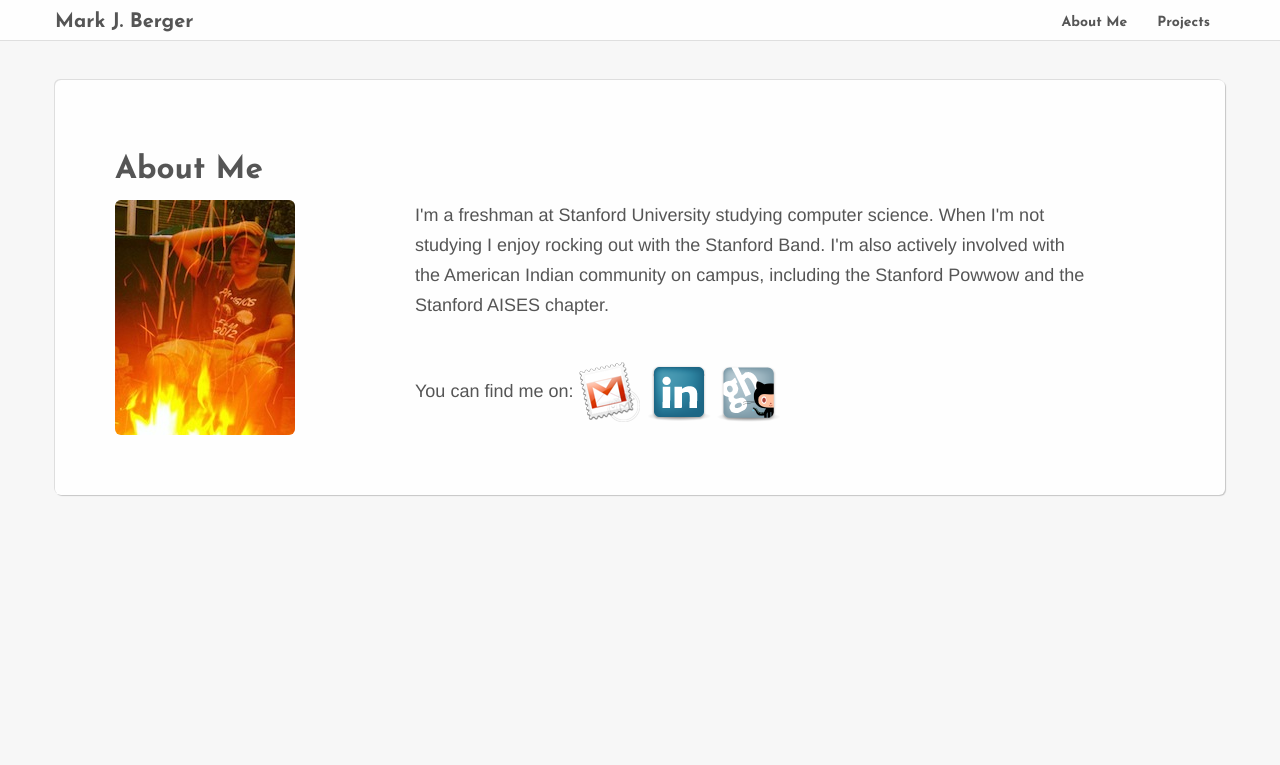
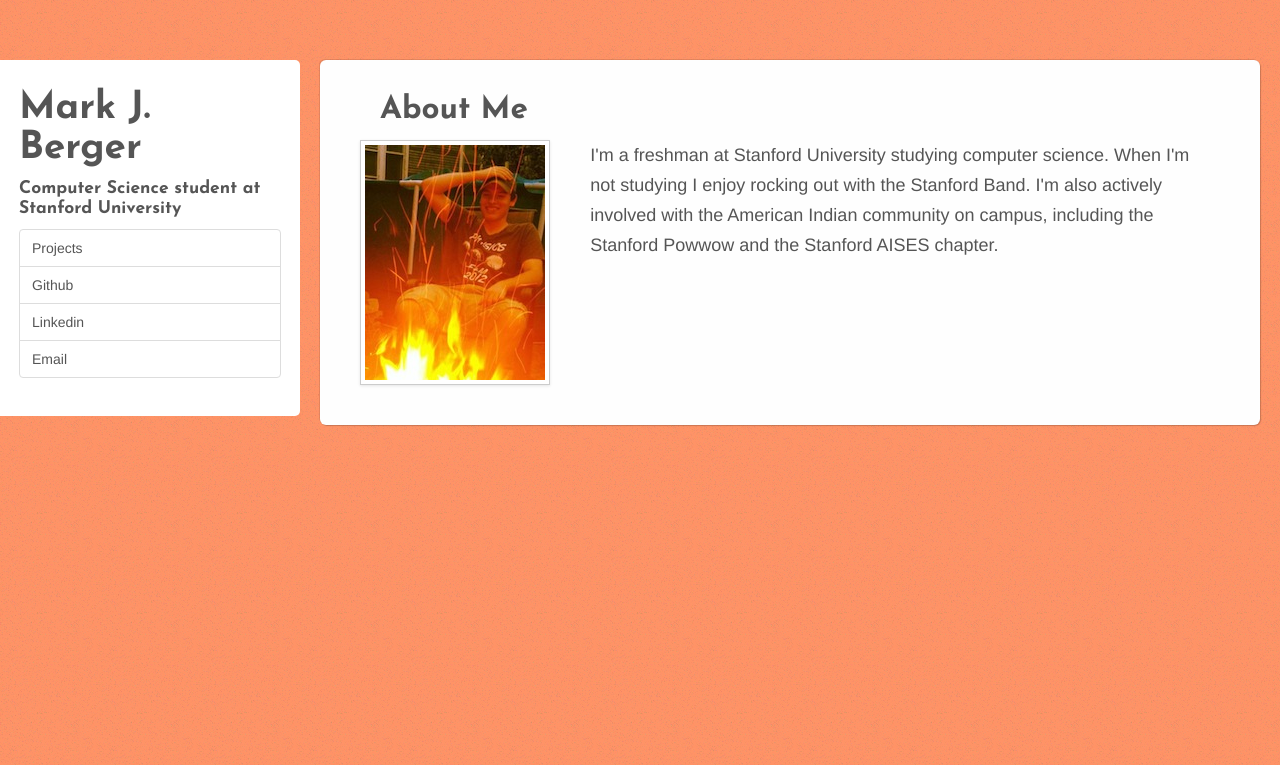
Before and after one commit to markberger/markjberger.com, a Flask app: page / in a window 1280 px wide. Shown: the top 765 px of the page. Run offline with Flask 2, Linux system fonts and the light colour scheme; some libraries are stand-ins or nearby versions.

Commit message:
Redesigns site

```diff
--- /dev/null
+++ b/static/css/markjberger.css
@@ -0,0 +1,56 @@
+body {
+	padding-top: 60px;
+	background-color: #ff9366;
+	background-image: url('/static/img/noise.png');
+}
+
+.hero-unit {
+	padding-top: 20px;
+	padding-bottom: 20px;
+}
+
+.well {
+	border: 0px;
+	border-top-right-radius: 5px;
+	border-bottom-right-radius: 5px;
+	margin-left: -20px;
+	margin-right: -10px;
+	margin-bottom: 20px;
+
+	box-shadow: none;
+	-webkit-box-shadow: none;
+	-moz-box-shadow: none;
+}
+.content {
+	width: inherit;
+}
+.nav-tabs > li > a {
+	background-color: white;
+}
+
+.nav-tabs > li > a:hover {
+	background-color: #f7f7f7;
+}
+
+.brand {
+	color: inherit;
+}
+
+.brand:hover {
+	text-decoration: none;
+}
+
+#me {
+	margin-left: -20px;
+	margin-bottom: 20px;
+}
+
+@media (max-width: 767px) {
+	.content {
+		padding-top: 170px;
+	}
+
+	body {
+		padding-top: 0px;
+	}
+}
--- a/templates/base.html
+++ b/templates/base.html
@@ -8,13 +8,9 @@
     <meta name="author" content="Mark J. Berger">
     <!-- Le styles -->
     <link href="/static/css/bootstrap-theme.min.css" rel="stylesheet">
-    <style>
-      body {
-        padding-top: 80px; /* Only include this for the fixed top bar */
-      }
-    </style>
     <link href="/static/css/bootstrap-responsive.min.css" rel="stylesheet">
     <link href='http://fonts.googleapis.com/css?family=Raleway:400, 600' rel='stylesheet' type='text/css'>
+    <link href='/static/css/markjberger.css' rel='stylesheet'>
 
     <link rel="icon" href="">
     <!-- HTML5 shim, for IE6-8 support of HTML5 elements -->
@@ -22,30 +18,36 @@
       <script src="../assets/js/html5shiv.js"></script>
     <![endif]-->
   </head>
-
-  <body>
-    <div class="navbar navbar-fixed-top">
-      <div class="navbar-inner">
-        <div class="container">
-          <button type="button" class="btn btn-navbar" data-toggle="collapse" data-target=".nav-collapse">
-            <span class="icon-bar"></span>
-            <span class="icon-bar"></span>
+  <div class='container-fluid'>
+    <div class='row'>
+      <div class='span3 affix'>
+          <div class='well'>
+            <div class='pull-right btn-wrapper'>
+              <button type="button" class="btn btn-navbar hidden-desktop" data-toggle="collapse" data-target=".nav-collapse">
                 <span class="icon-bar"></span>
               </button>
-          <a class="brand" href="/">Mark J. Berger</a>
+            </div>
+            <a class="brand" href="/"><h1>Mark J. Berger</h1></a>
+            <h4>Computer Science student at Stanford University</h4>
             <div class="nav-collapse collapse">
-            <ul class="nav pull-right">
-              <li><a href="/">About Me</a></li>
-              <li><a href="/projects">Projects</a></li>
+              <ul class='nav nav-tabs nav-stacked'>
+                <li><a href='/projects'>Projects</a></li>
+                <li><a href='http://www.github.com/markberger'>Github</a></li>
+                <li><a href='http://www.linkedin.com/pub/mark-berger/6b/2aa/aa9'>Linkedin</a></li>
+                <li><a href='mailto:me@markjberger.com'>Email</a></li>
               </ul>
-          </div><!--/.nav-collapse -->
             </div>
           </div>
       </div>
 
+      <div class='offset3 span9 content'>
         {% block body %}
         {% endblock %}
+      </div>
+    </div>
 
+    </div>
+  </div>
     <!-- Le javascript
     ================================================== -->
     <!-- Placed at the end of the document so the pages load faster -->
--- a/templates/index.html
+++ b/templates/index.html
@@ -1,24 +1,17 @@
 {% extends "base.html" %}
 {% block body %}
 
-    <div class="container">
       <div class="hero-unit">
         <h2>About Me</h2>
-        <div class="row">
+        <div class="row-fluid">
           <div class="span3">
-             <img src="/static/img/me.jpg" id="me" class="img-rounded"></img>
+             <img src="/static/img/me.jpg" id="me" class="img-polaroid"></img>
           </div>
-          <div class="span7" class="text-center">
+          <div class="span9" class="text-center">
                 <p>I'm a freshman at Stanford University studying computer science. When I'm not
                    studying I enjoy rocking out with the Stanford Band. I'm also actively involved with
                    the American Indian community on campus, including the Stanford Powwow and the Stanford
                    AISES chapter.
-                 </p>
-                 <br>
-                 <p> You can find me on:
-                    <a href="mailto:me [at] markjberger.com"><img src="static/img/gmail_64.png"></a>
-                    <a href="http://www.linkedin.com/pub/mark-berger/6b/2aa/aa9" target="blank_"><img src="static/img/linkedin_64.png"></a>
-                    <a href="http://www.github.com/markberger" target="blank_"><img src="static/img/github_64.png"></a>
                  </p>
           </div>
         </div>
```
Also changed, not shown: templates/projects.html (+1 -7 lines), static/img/background.jpg (deleted), static/img/github_64.png (deleted), static/img/gmail_64.png (deleted), static/img/linkedin_64.png (deleted), static/img/noise.png (added). Lines whose indentation alone changed are shown as unchanged.
